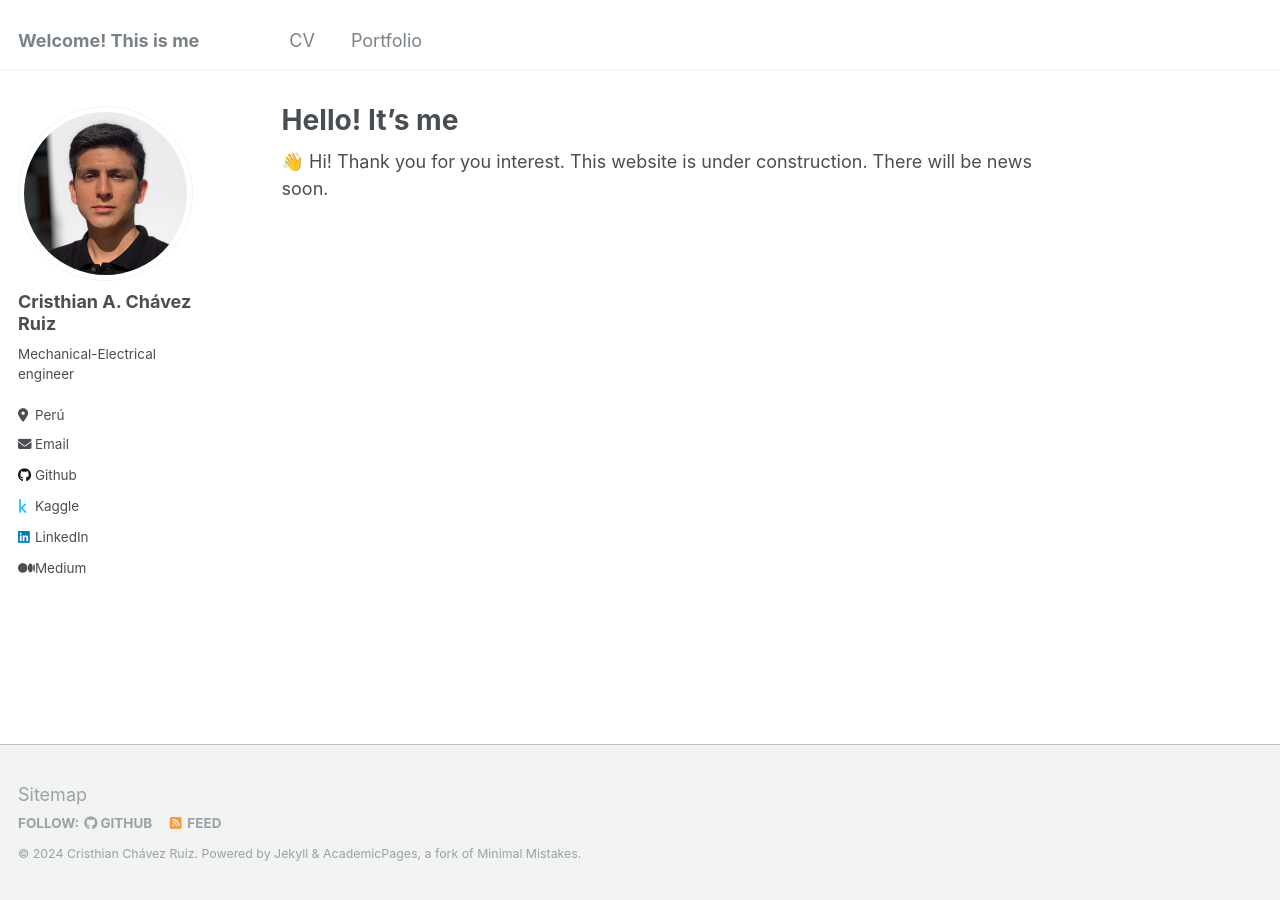
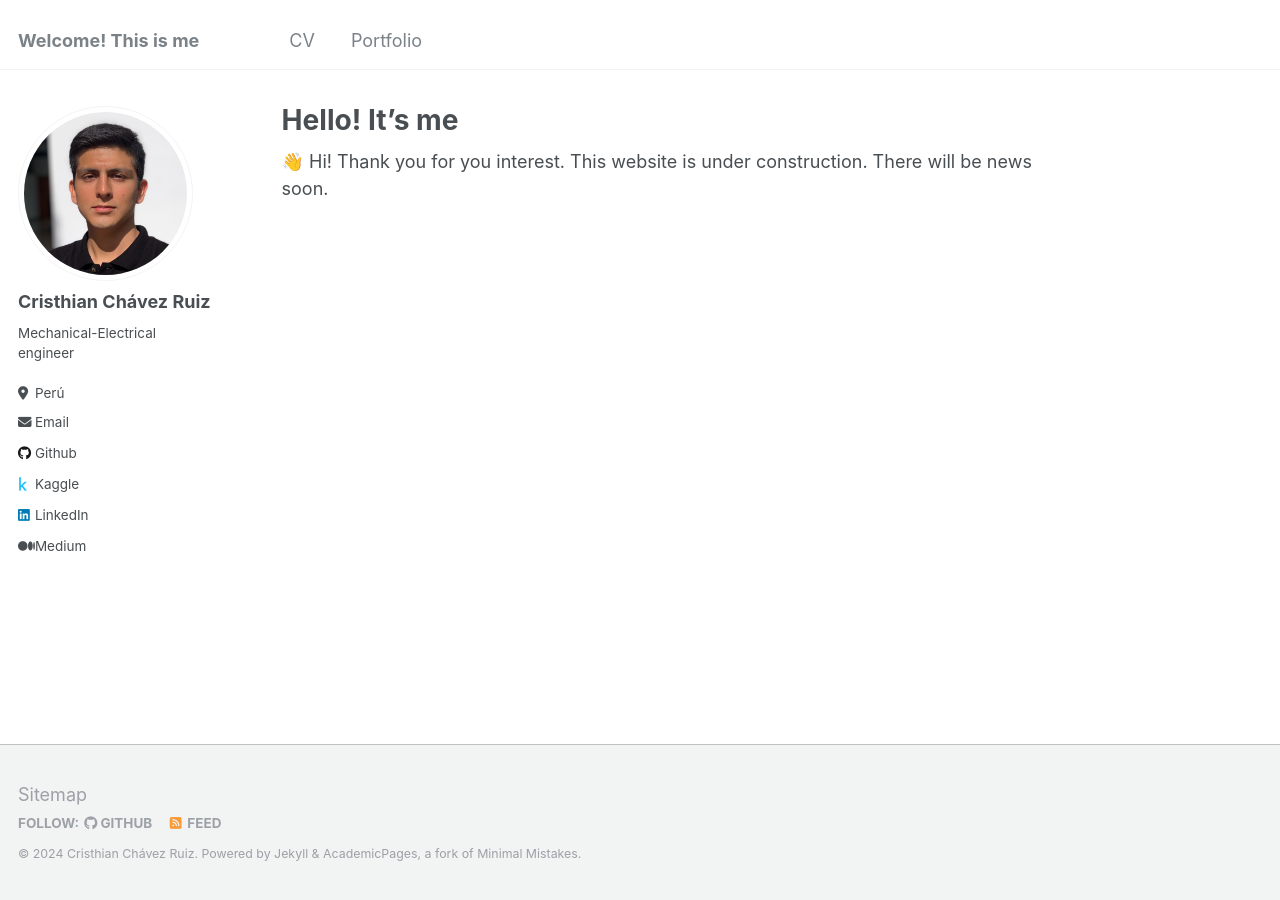
Before and after one commit to cristhianchr/cristhianchr.github.io, a Jekyll site: the page built from _pages/about.md, in a window 1280 px wide. Built offline with Jekyll 4.4.1, drawn with Linux system fonts in a browser that asks for light colours.

```diff
--- a/_config.yml
+++ b/_config.yml
@@ -22,7 +22,7 @@ repository               : "https://cristhianchr.github.io/"
 author:
   # Biographic information
   avatar           : "profile_pic.png"
-  name             : "Cristhian A. Chávez Ruiz"
+  name             : "Cristhian Chávez Ruiz"
   # pronouns         : # example: "she/her"
   bio              : "Mechanical-Electrical engineer"
   location         : "Perú"
```
